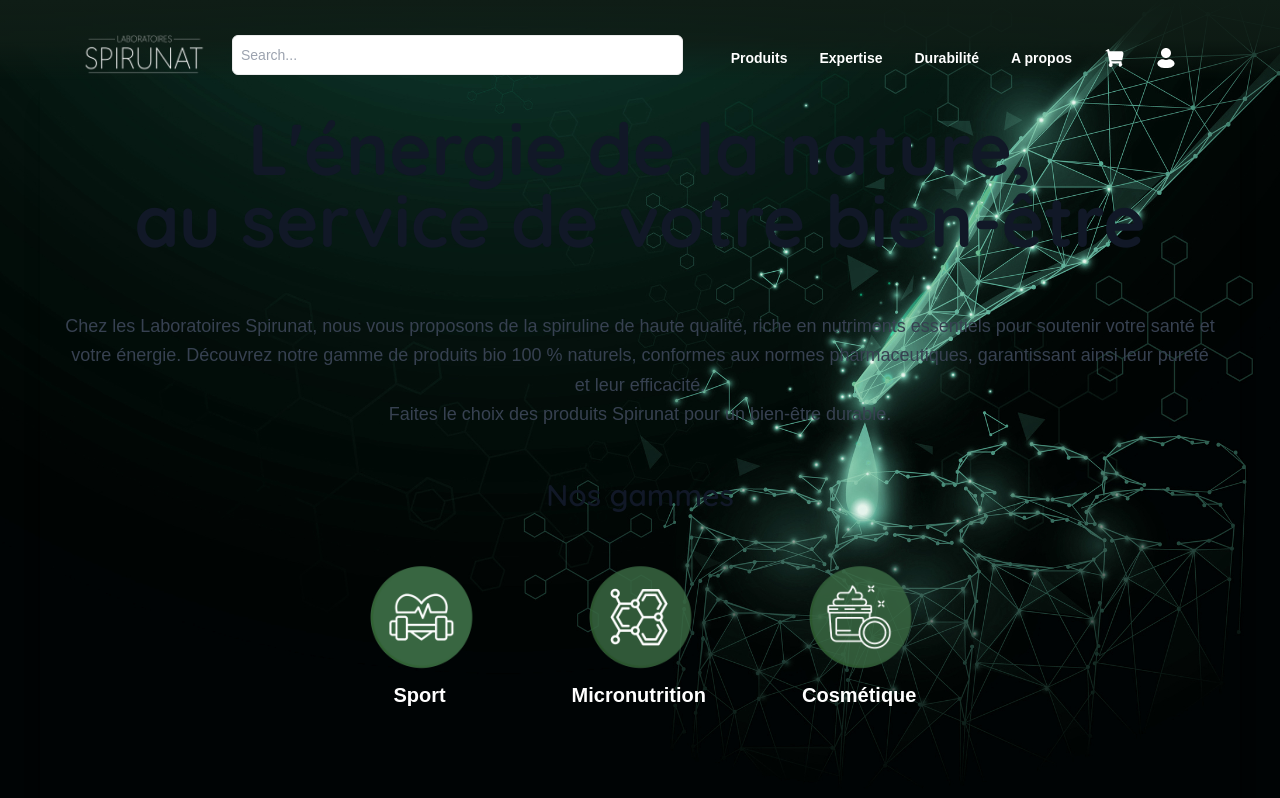
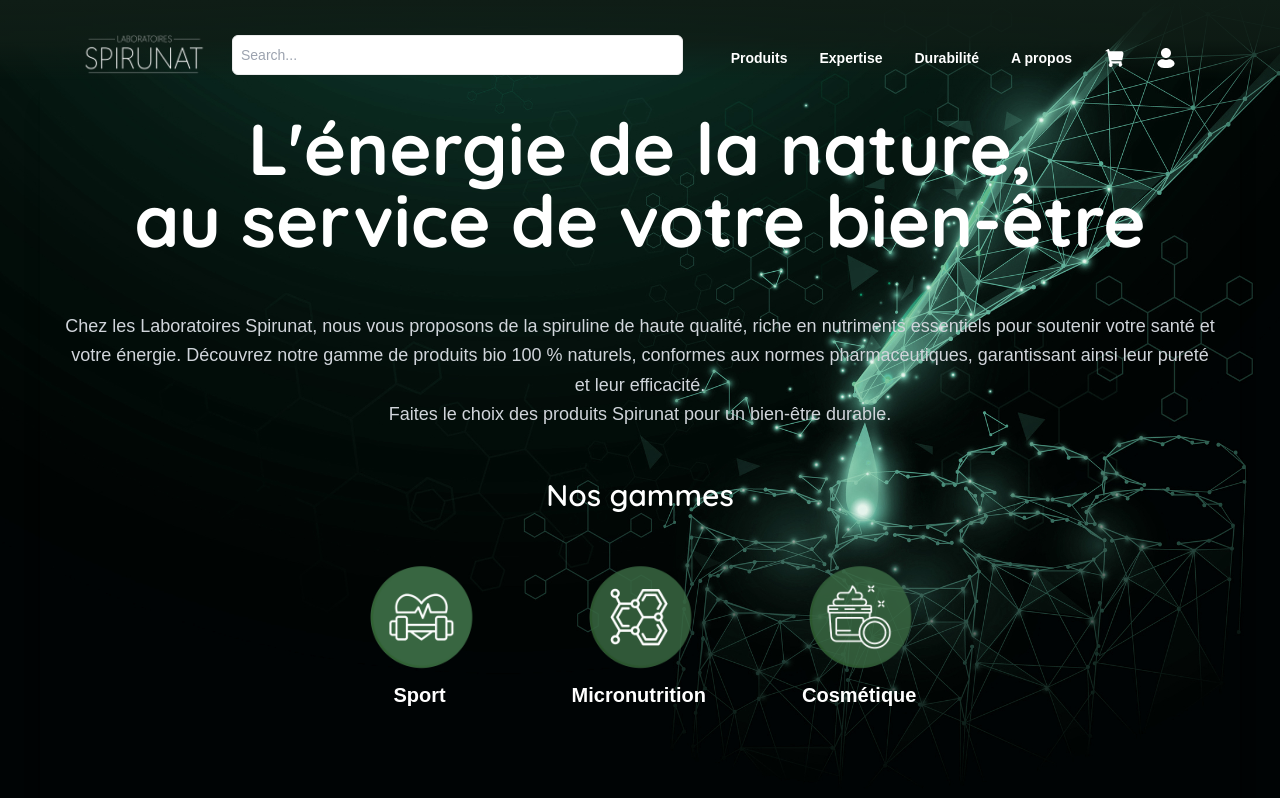
Before and after one commit to benchehidak/spirunat-client, a Next.js app: page / in a window 1280 px wide. Shown: the top 798 px of the page. Built offline with nearby package versions, Linux system fonts and the light colour scheme; no server answers.

Commit message:
Update Home component: change text colors to improve contrast and readability

```diff
--- a/app/page.js
+++ b/app/page.js
@@ -23,12 +23,12 @@
       <Container className="bg-slate-200 p-8 rounded-lg shadow-xl max-w-6xl mt-0 mb-10 bg-opacity-0">
         <div className="text-center mb-10 mt-0">
           {/* <div className="w-[300px] h-[50px] bg-blue-500 border-2 border-black absolute top-20 right-6"></div> */}
-          <h1 className="text-gray-900 font-bold text-5xl md:text-6xl xl:text-7xl">
+          <h1 className=" text-white font-bold text-5xl md:text-6xl xl:text-7xl">
             L'énergie de la nature,
             <br /> au service de votre bien-être
-            <span className="text-primary "></span>
+            <span className="text-primary text-white"></span>
           </h1>
-          <p className="mt-14 text-gray-700 text-lg font-medium leading-relaxed">
+          <p className="mt-14  text-gray-300 text-lg font-medium leading-relaxed">
             Chez les Laboratoires Spirunat, nous vous proposons de la spiruline
             de haute qualité, riche en nutriments essentiels pour soutenir votre
             santé et votre énergie. Découvrez notre gamme de produits bio 100 %
@@ -40,7 +40,7 @@
         </div>
 
         <div className="mt-12">
-          <h2 className="text-3xl font-semibold text-gray-900  text-center">
+          <h2 className="text-3xl font-semibold  text-white text-center">
             Nos gammes
           </h2>
           <div className="py-4 mt-4 sm:flex justify-center sm:space-x-24">
```
